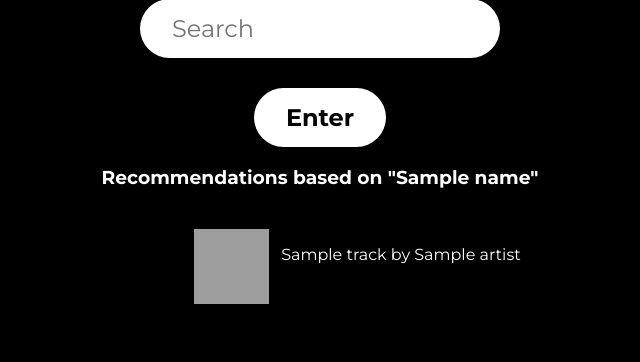
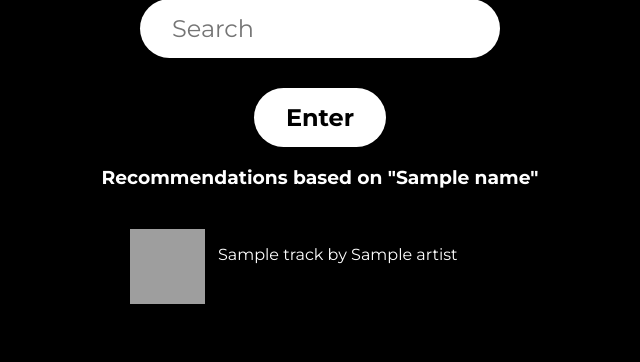
Before and after one commit to prestondntran/SpotifyApp, a Django app: template recs/templates/trackrec.html in a window 1280 px wide. Shown: the part 196-558 px from the top of the page, without its empty margins (320-960 px from the left). Run offline with Django 4.2, Linux system fonts and the light colour scheme; the template is opened without the code that fills it: most values are stand-ins (such as "Sample title", 1, 10 or a date in 2020); grey boxes are pictures that could not be loaded.

Commit message:
Changed padding of results

```diff
--- a/recs/templates/artistrec.html
+++ b/recs/templates/artistrec.html
@@ -32,7 +32,7 @@
     {% if name %}
       <h3><center>Recommendations based on "{{name}}"</center></h3>
       {% for track, artist, trackArt in recResults %}
-        <div class="flex-parent" style="padding-left:40%;padding-top:10px;padding-bottom:10px;">
+        <div class="flex-parent" style="padding-left:35%;padding-top:10px;padding-bottom:10px;">
           <img src="{{ trackArt }}", width="75" height="75">
           <p style="color:white; font-family:'Montserrat',sans-serif;">&nbsp&nbsp&nbsp{{ track }} by&nbsp</p>
           <p style="color:white; font-family:'Montserrat',sans-serif;">{{ artist }}</p>
--- a/recs/templates/genrerec.html
+++ b/recs/templates/genrerec.html
@@ -23,7 +23,7 @@
     {% if name %}
       <h3><center>Recommendations based on "{{name}}"</center></h3>
       {% for track, artist, trackArt in recResults %}
-        <div class="flex-parent" style="padding-left:40%;padding-top:10px;padding-bottom:10px;">
+        <div class="flex-parent" style="padding-left:35%;padding-top:10px;padding-bottom:10px;">
           <img src="{{ trackArt }}", width="75" height="75">
           <p style="color:white; font-family:'Montserrat',sans-serif;">&nbsp&nbsp&nbsp{{ track }} by&nbsp</p>
           <p style="color:white; font-family:'Montserrat',sans-serif;">{{ artist }}</p>
--- a/recs/templates/trackrec.html
+++ b/recs/templates/trackrec.html
@@ -22,7 +22,7 @@
         <a href="{% url 'recresults' %}?name={{track}}&index={{index}}&searchType=track"
           class="flex-parent" onmouseover="this.style.backgroundColor='#565656'"
           onmouseout="this.style.backgroundColor=''"
-          style="padding-left:40%;padding-top:10px;padding-bottom:10px;text-decoration:none;">
+          style="padding-left:35%;padding-top:10px;padding-bottom:10px;text-decoration:none;">
           <img src="{{ trackArt }}", width="75" height="75">
           <p style="color:white; font-family:'Montserrat',sans-serif;">&nbsp&nbsp&nbsp{{ track }} by&nbsp</p>
           <p style="color:white; font-family:'Montserrat',sans-serif;">{{ artist }}</p>
@@ -33,7 +33,7 @@
     {% if name %}
       <h3><center>Recommendations based on "{{name}}"</center></h3>
       {% for track, artist, trackArt in recResults %}
-        <div class="flex-parent" style="padding-left:40%;padding-top:10px;padding-bottom:10px;">
+        <div class="flex-parent" style="padding-left:35%;padding-top:10px;padding-bottom:10px;">
           <img src="{{ trackArt }}", width="75" height="75">
           <p style="color:white; font-family:'Montserrat',sans-serif;">&nbsp&nbsp&nbsp{{ track }} by&nbsp</p>
           <p style="color:white; font-family:'Montserrat',sans-serif;">{{ artist }}</p>
```
